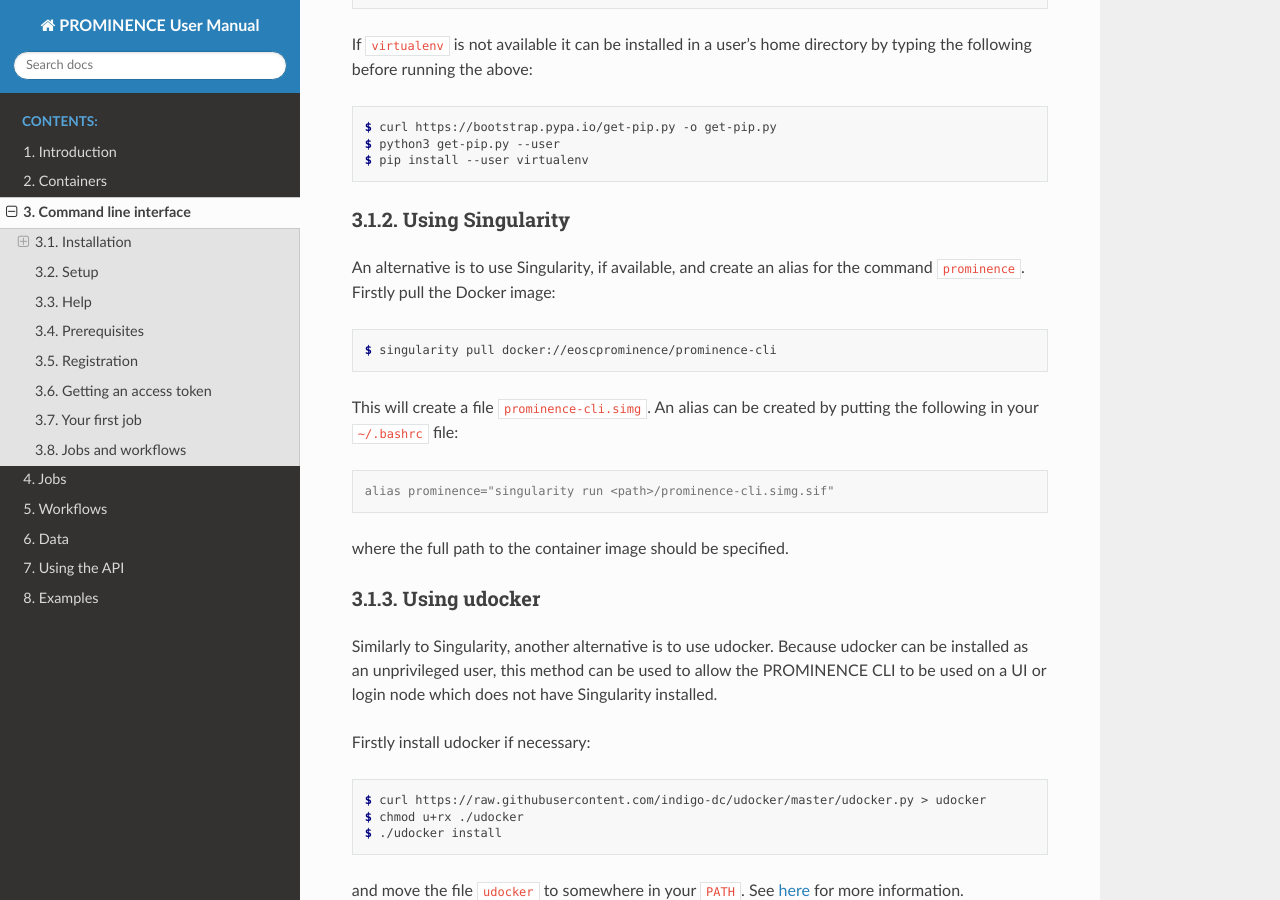
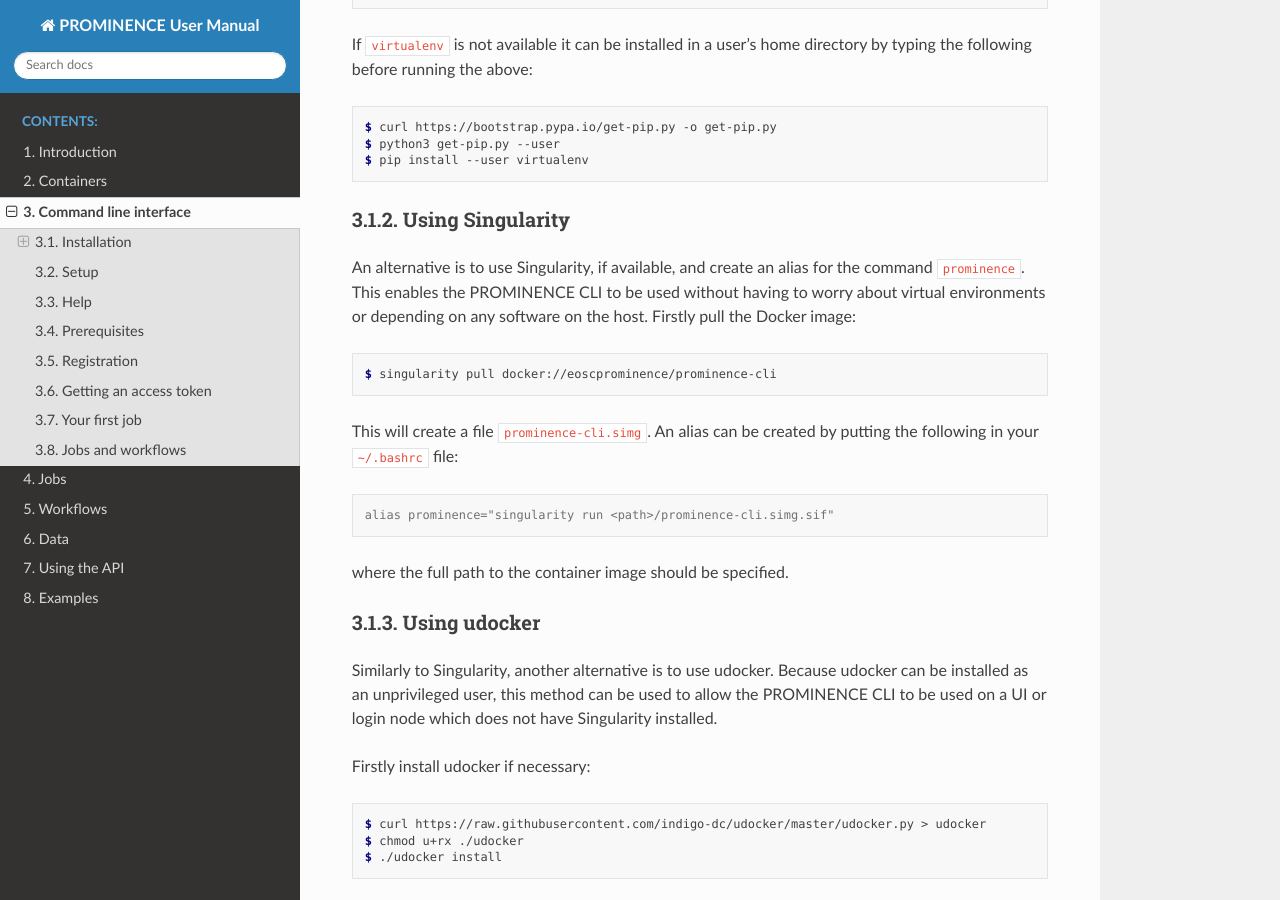
Before and after one commit to prominence-eosc/docs-eosc, a Sphinx documentation site: the page built from source/command-line-interface.rst, in a window 1280 px wide and 900 px high, scrolled down 900 px. Built offline with Sphinx 7.4.7 and the Read the Docs theme 2.0.0, drawn with Linux system fonts in a browser that asks for light colours.

Commit message:
Mention why you would use a container to run the CLI

```diff
--- a/source/command-line-interface.rst
+++ b/source/command-line-interface.rst
@@ -53,7 +53,8 @@
 Using Singularity
 ^^^^^^^^^^^^^^^^^
 
-An alternative is to use Singularity, if available, and create an alias for the command ``prominence``. Firstly pull the Docker image:
+An alternative is to use Singularity, if available, and create an alias for the command ``prominence``. This enables the PROMINENCE CLI to be used without having to worry about virtual environments or depending on any software on the host.
+Firstly pull the Docker image:
 
 .. code-block:: console
 
```
